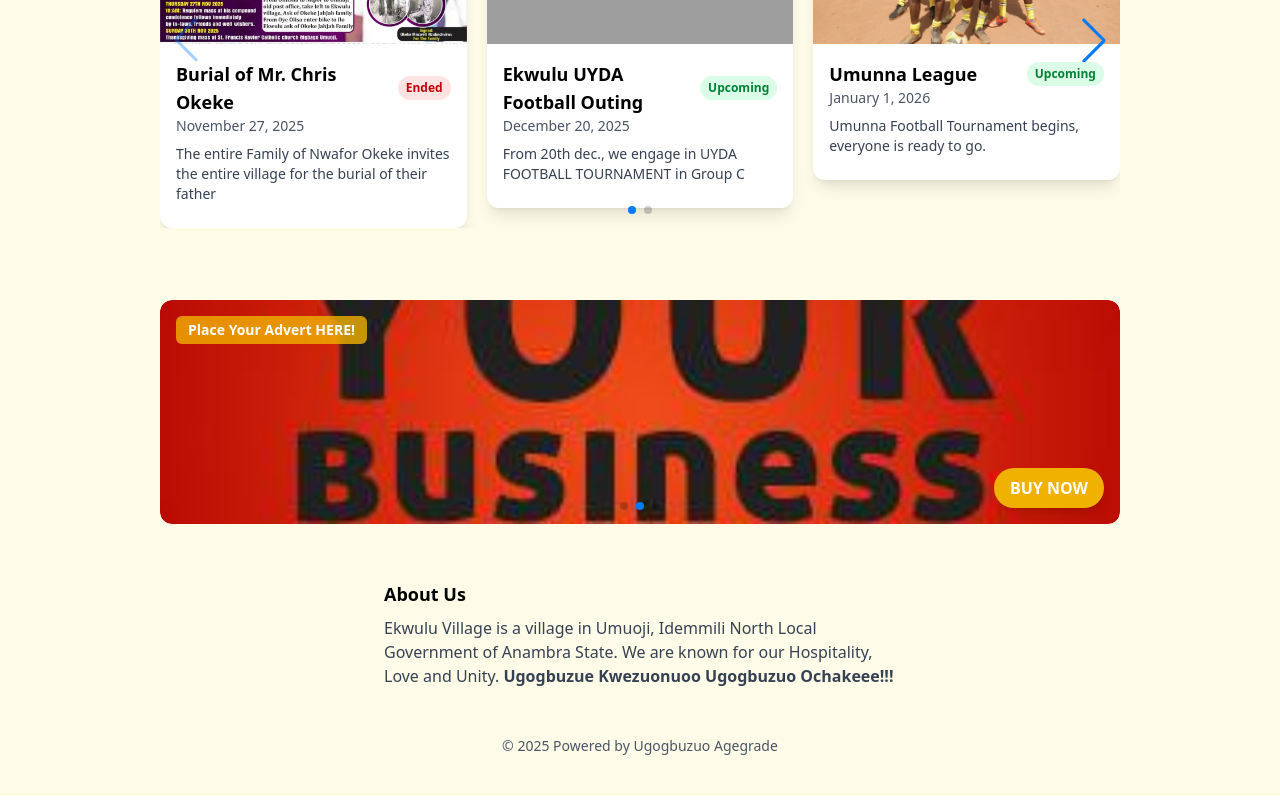
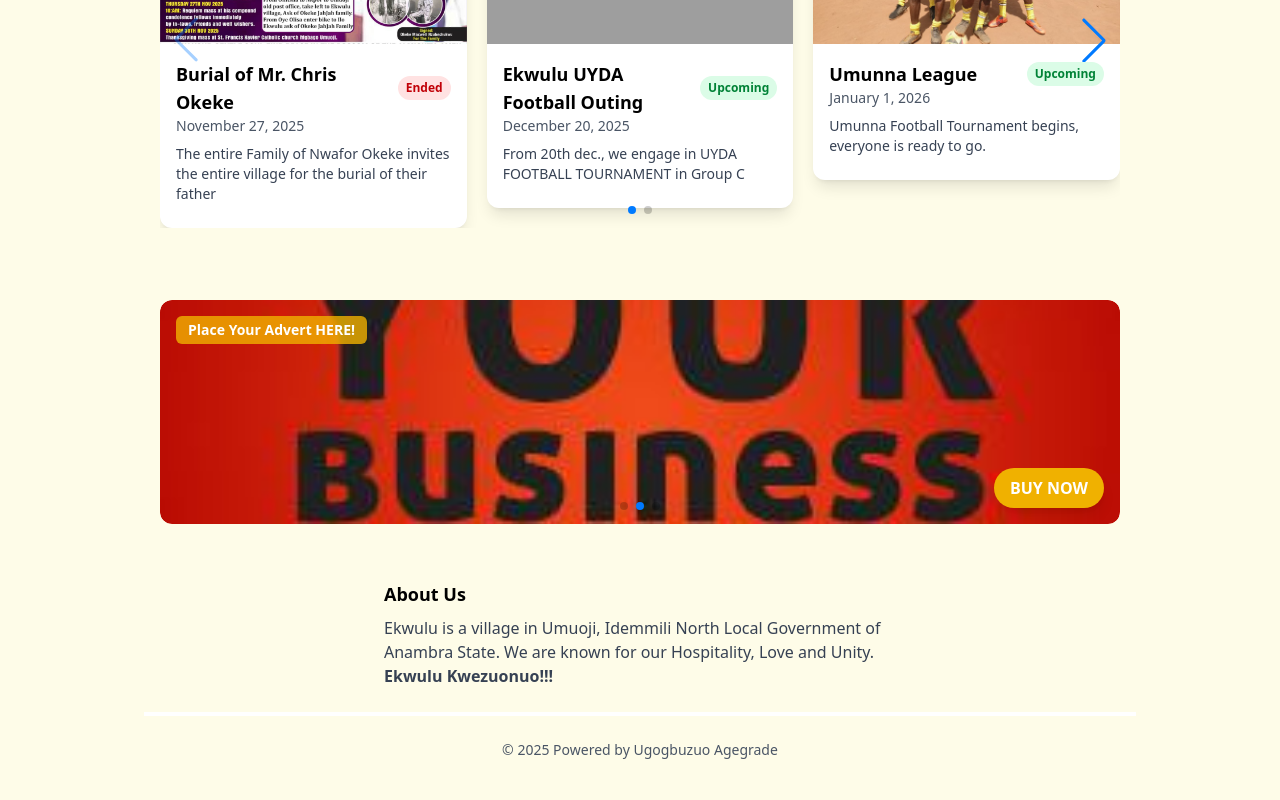
Before and after one commit to Amio13/ugogbuzue, a React (Vite) app: page / in a window 1280 px wide. Shown: the part 1142-1942 px from the top of the page. Built offline with nearby package versions, Linux system fonts and the light colour scheme; grey boxes are pictures that could not be loaded.

Commit message:
about us two

```diff
--- a/src/components/App.tsx
+++ b/src/components/App.tsx
@@ -35,7 +35,7 @@ export default function App() {
           <div className="max-w-lg mx-auto">
             <h3 className="text-lg font-bold text-traditional-700">About Us</h3>
             <p className="mt-2 text-gray-700 ">
-              Ekwulu Village is a village in Umuoji, Idemmili North Local Government of Anambra State. We are known for our Hospitality, Love and Unity. <b>Ugogbuzue Kwezuonuoo Ugogbuzuo Ochakeee!!!</b>
+              Ekwulu is a village in Umuoji, Idemmili North Local Government of Anambra State. We are known for our Hospitality, Love and Unity. <b>Ekwulu Kwezuonuo!!!</b>
             </p>
           </div>
         </section>
--- a/src/components/Footer.tsx
+++ b/src/components/Footer.tsx
@@ -1,6 +1,6 @@
 export default function Footer() {
   return (
-    <footer className="py-6 text-center text-sm text-gray-600">
+    <footer className="py-6 text-center text-sm text-gray-600 border-t-4 border-white">
       &copy; {new Date().getFullYear()} Powered by Ugogbuzuo Agegrade
     </footer>
   );
```
